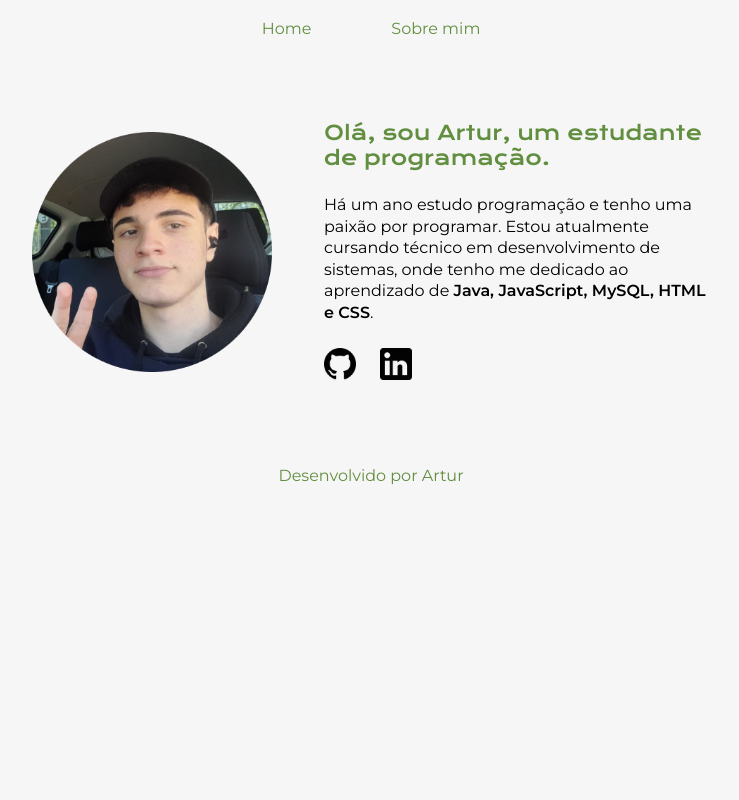
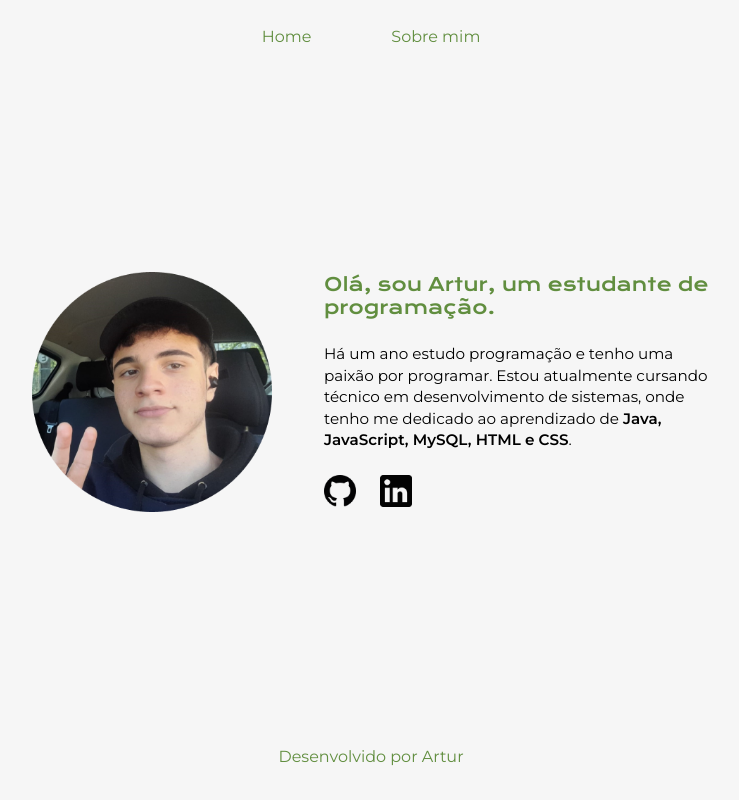
Before and after one commit to bitswa/fork-arturvrgs-portfolio, a plain HTML site: page index.html in a window 1280 px wide. Shown: the whole page, without its empty margins (269-1008 px from the left). Drawn offline with nearby package versions, Linux system fonts and the light colour scheme.

Commit message:
selected class

```diff
--- a/style.css
+++ b/style.css
@@ -15,15 +15,23 @@
 body {
   background-color: var(--primary-color);
   height: 100vh;
+
+  display: flex;
+  flex-direction: column;
+  justify-content: space-between;
 }
 
 .header {
   font-family: var(--secondary-font);
+
   width: 100%;
+  height: 40px;
+
   display: flex;
   justify-content: center;
   align-items: center;
-  height: 3.5rem;
+
+  margin-top: 1rem;
   margin-bottom: 4rem;
 }
 
@@ -121,6 +129,12 @@ body {
   align-items: center;
 
   margin-top: 4rem;
+  margin-bottom: 1rem;
+}
+
+.selected {
+  font-weight: bold;
+  border-bottom: 2px solid var(--tertiary-color);
 }
 
 @media (min-width: 768px) {
@@ -129,11 +143,11 @@ body {
   }
 
   .container__section__title {
-    font-size: 1.25rem;
+    font-size: 1.15rem;
   }
 
   .container__section__text {
-    font-size: 1rem;
+    font-size: 0.95rem;
   }
 }
 
```
